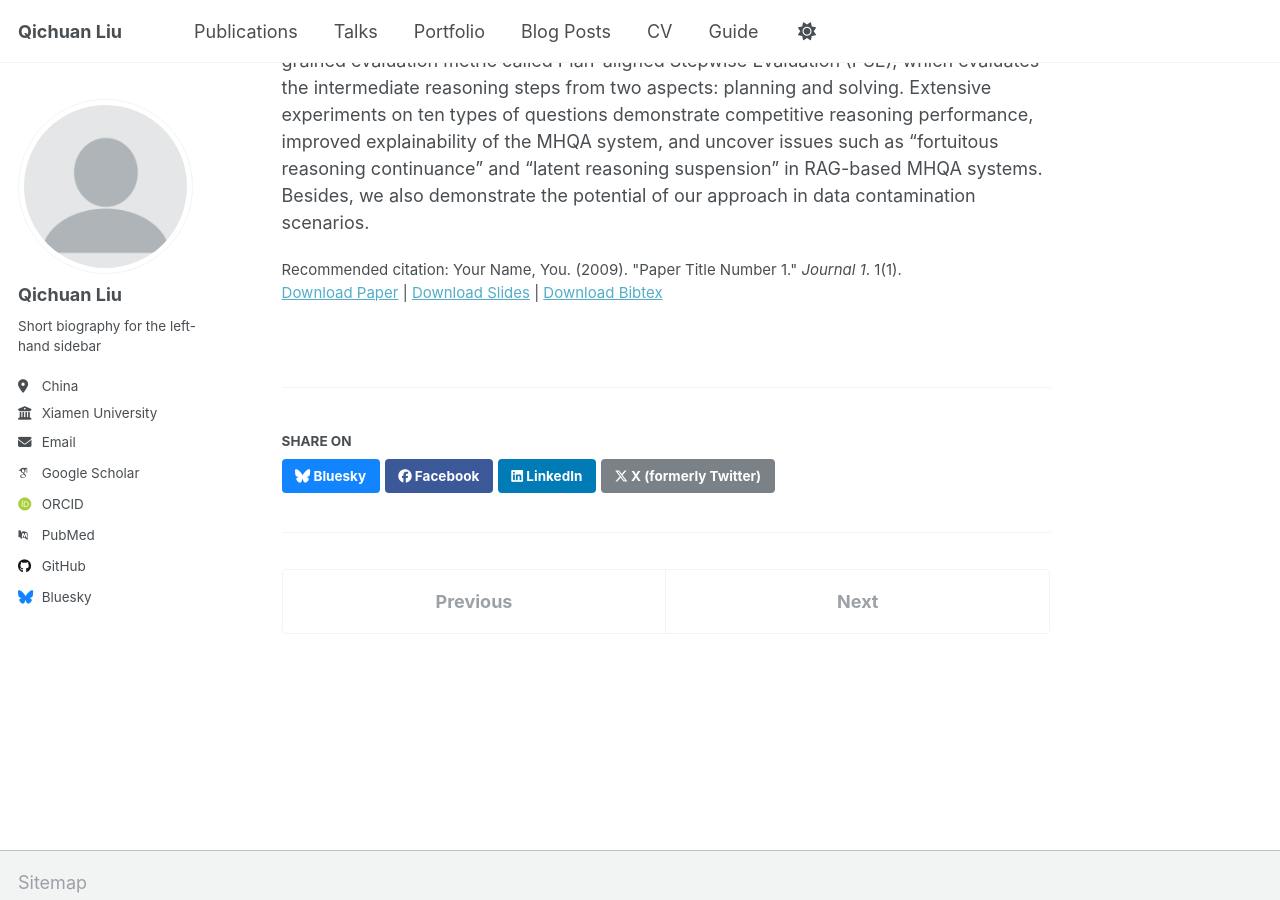
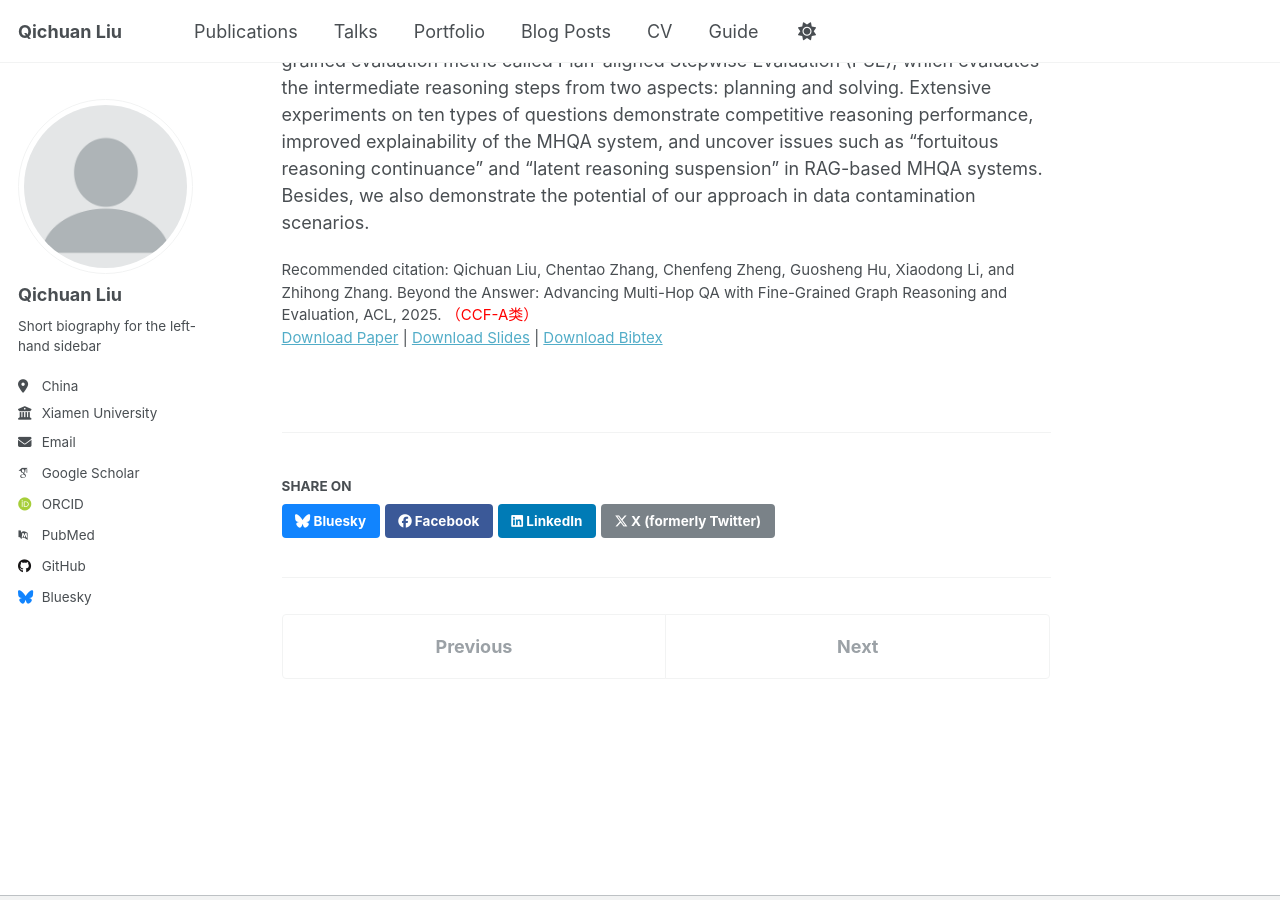
Before and after one commit to qcliu2001/qcliu2001.github.io, a Jekyll site: the page built from _publications/2009-10-01-paper-title-number-1.md, in a window 1280 px wide and 900 px high, scrolled down 447 px. Built offline with Jekyll 4.4.1, drawn with Linux system fonts in a browser that asks for light colours; some web fonts are replaced.

Commit message:
Update 2009-10-01-paper-title-number-1.md

```diff
--- a/_publications/2009-10-01-paper-title-number-1.md
+++ b/_publications/2009-10-01-paper-title-number-1.md
@@ -9,6 +9,6 @@ venue: 'Journal 1'
 slidesurl: 'http://academicpages.github.io/files/slides1.pdf'
 paperurl: 'http://academicpages.github.io/files/paper1.pdf'
 bibtexurl: 'http://academicpages.github.io/files/bibtex1.bib'
-citation: 'Your Name, You. (2009). &quot;Paper Title Number 1.&quot; <i>Journal 1</i>. 1(1).'
+citation: 'Qichuan Liu, Chentao Zhang, Chenfeng Zheng, Guosheng Hu, Xiaodong Li, and Zhihong Zhang. Beyond the Answer: Advancing Multi-Hop QA with Fine-Grained Graph Reasoning and Evaluation, ACL, 2025. <span style="color: red">（CCF-A类）</span>'
 ---
 Recent advancements in large language models (LLMs) have significantly improved the performance of multi-hop question answering (MHQA) systems. Despite the success of MHQA systems, the evaluation of MHQA is not deeply investigated. Existing evaluations mainly focus on comparing the final answers of the reasoning method and given ground-truths. We argue that the reasoning process should also be evaluated because wrong reasoning process can also lead to the correct final answers. Motivated by this, we propose a "Planner-Executor-Reasoner" (PER) architecture, which forms the core of the Plan-anchored Data Preprocessing (PER-DP) and the Plan-guided Multi-Hop QA (PER-QA). The former provides the ground-truth of intermediate reasoning steps and final answers, and the latter offers them of a reasoning method. Moreover, we design a fine-grained evaluation metric called Plan-aligned Stepwise Evaluation (PSE), which evaluates the intermediate reasoning steps from two aspects: planning and solving. Extensive experiments on ten types of questions demonstrate competitive reasoning performance, improved explainability of the MHQA system, and uncover issues such as "fortuitous reasoning continuance" and "latent reasoning suspension" in RAG-based MHQA systems. Besides, we also demonstrate the potential of our approach in data contamination scenarios.
```
